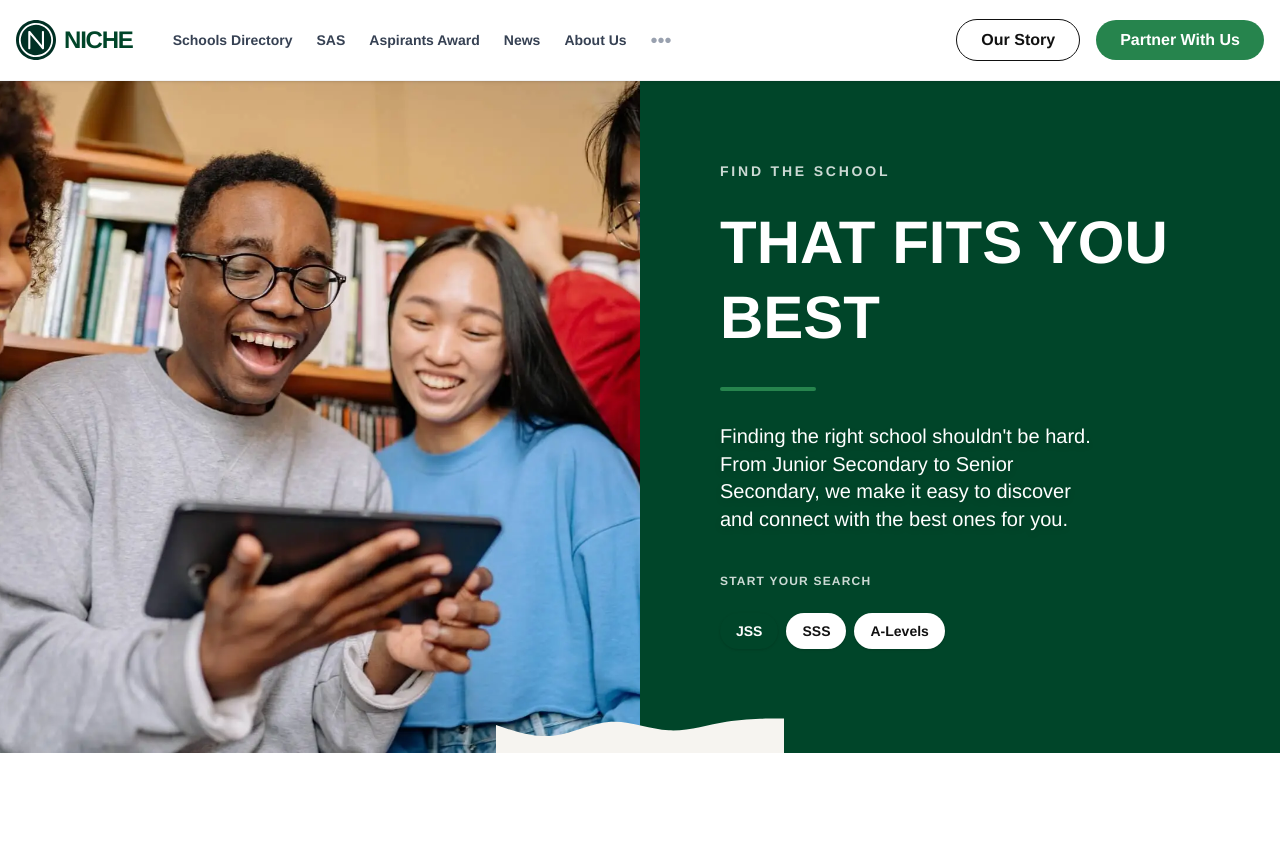
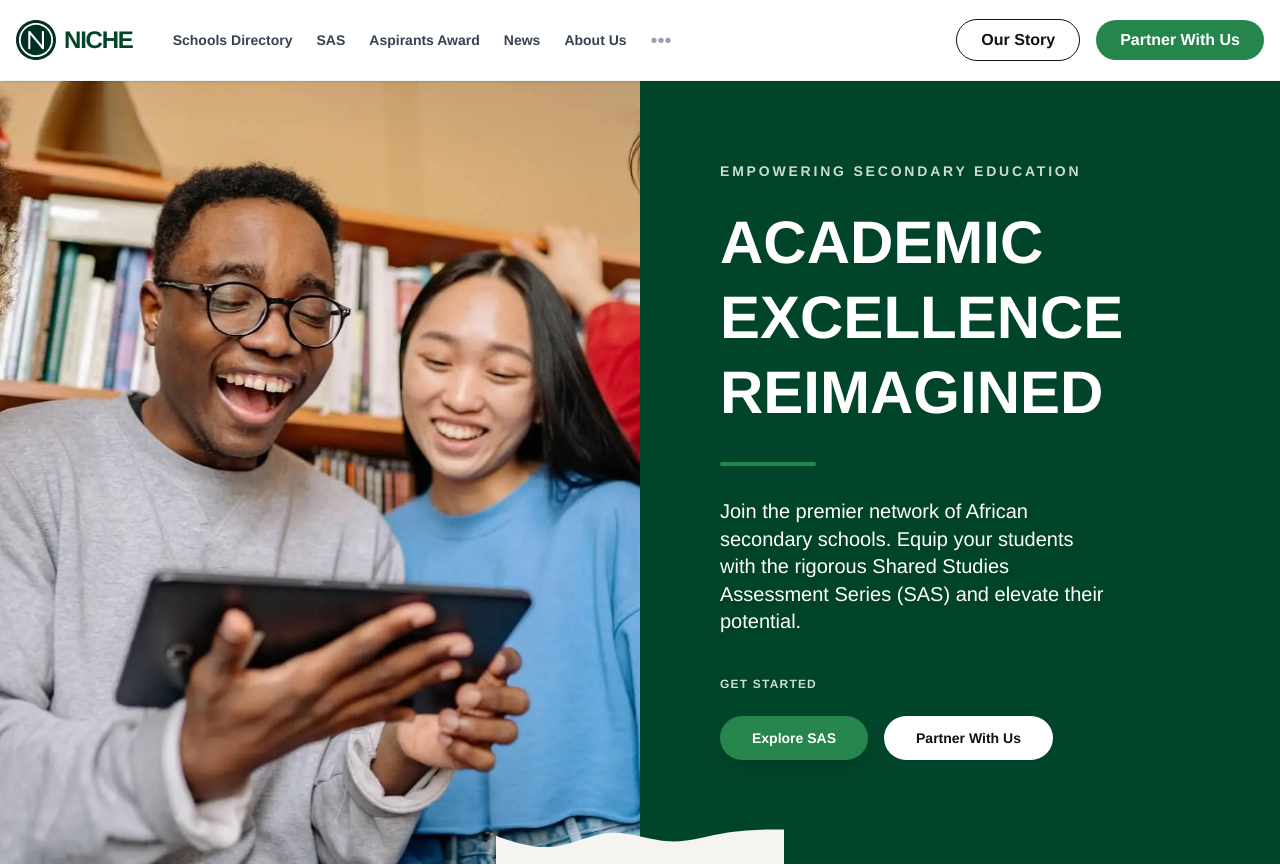
Before and after one commit to Shared-Studies-SchoolSpace/ss4-live, a React (Vite) app: page / in a window 1280 px wide. Shown: the top 866 px of the page. Built offline with nearby package versions, Linux system fonts and the light colour scheme.

Commit message:
feat(ui): update hero copy and cta to reflect ss4 assessments and partnership mission

```diff
--- a/src/components/Hero.jsx
+++ b/src/components/Hero.jsx
@@ -18,35 +18,35 @@ export const Hero = () => {
       <div className="w-full lg:w-1/2 flex items-center justify-center p-8 lg:p-20 text-white">
         <div className="max-w-lg">
           <h2 className="text-xs lg:text-sm font-bold tracking-[0.2em] mb-6 opacity-80 uppercase">
-            Find the school
+            Empowering Secondary Education
           </h2>
           <h1 className="text-4xl lg:text-6xl font-black leading-tight mb-8">
-            THAT FITS YOU BEST
+            ACADEMIC EXCELLENCE REIMAGINED
           </h1>
 
           <div className="w-24 h-1 bg-brand-primary-green mb-8 rounded-full" />
 
           <p className="text-white text-lg lg:text-xl font-medium mb-10 max-w-sm drop-shadow-md leading-snug">
-            Finding the right school shouldn't be hard. From Junior Secondary to Senior Secondary, we make it easy to discover and connect with the best ones for you.
+            Join the premier network of African secondary schools. Equip your students with the rigorous Shared Studies Assessment Series (SAS) and elevate their potential.
           </p>
 
           <div className="space-y-6">
             <h3 className="text-xs font-bold tracking-widest uppercase opacity-80">
-              Start your search
+              Get Started
             </h3>
-            <div className="flex gap-2 mb-6">
-              {['JSS', 'SSS', 'A-Levels'].map((cat) => (
-                <button
-                  key={cat}
-                  className={`px-4 py-2 rounded-full font-bold text-sm transition shadow-sm ${
-                    cat === 'JSS'
-                      ? 'bg-brand-dark-green text-white'
-                      : 'bg-white text-[#111111] hover:bg-gray-100'
-                  }`}
-                >
-                  {cat}
-                </button>
-              ))}
+            <div className="flex gap-4 mb-6">
+              <a
+                href="/sas"
+                className="px-8 py-3 rounded-full font-bold text-sm transition shadow-lg bg-brand-primary-green text-white hover:bg-[#1a5b35]"
+              >
+                Explore SAS
+              </a>
+              <a
+                href="/partner"
+                className="px-8 py-3 rounded-full font-bold text-sm transition shadow-sm bg-white text-[#111111] hover:bg-gray-100"
+              >
+                Partner With Us
+              </a>
             </div>
           </div>
         </div>
```
